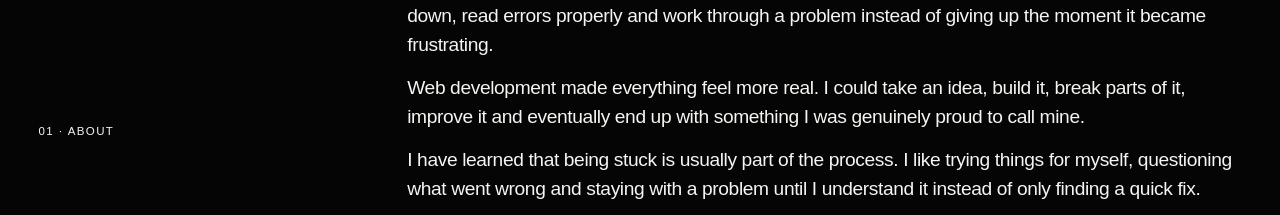
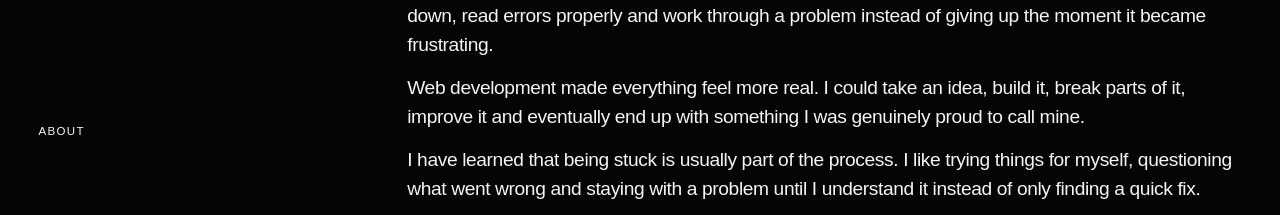
Before and after one commit to emma-dasilva-dev/emma-portfolio, a Next.js app: page / in a window 1280 px wide. Shown: the part 1069-1284 px from the top of the page. Built offline with nearby package versions, Linux system fonts and the light colour scheme.

Commit message:
Remove section numbering from About

```diff
--- a/src/components/sections/About.tsx
+++ b/src/components/sections/About.tsx
@@ -13,7 +13,7 @@ export default function About() {
         viewport={{ once: true, amount: 0.7 }}
         transition={{ duration: 0.6, ease: [0.16, 1, 0.3, 1] }}
       >
-        01 · About
+        About
       </motion.p>
 
       <div className="about-content">
```
